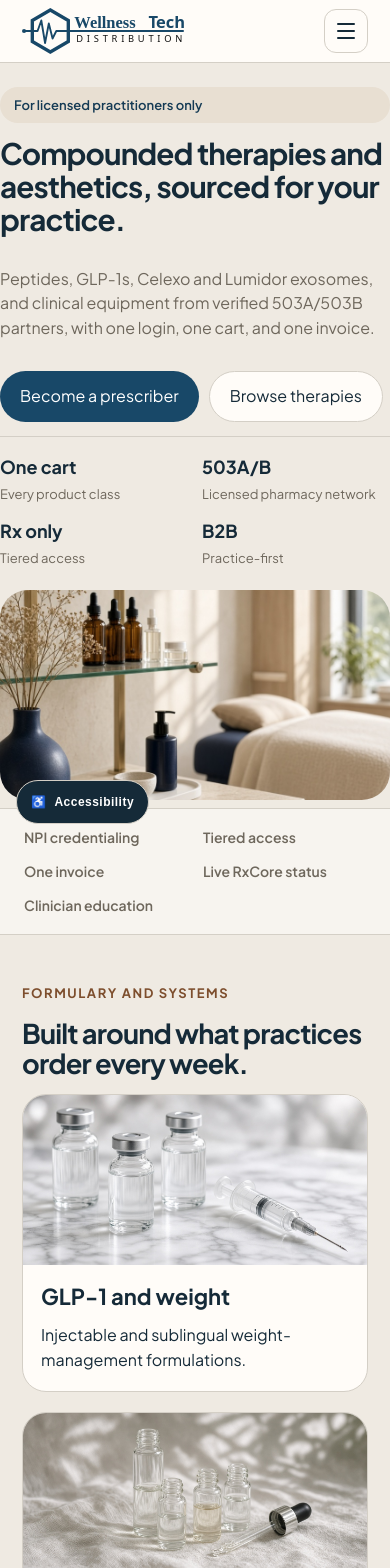
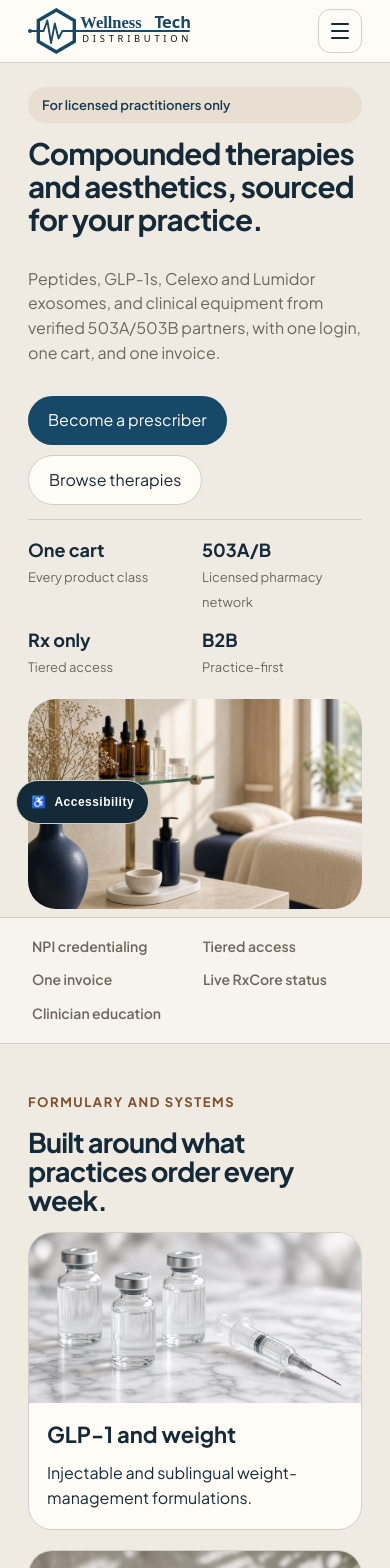
Before and after one commit to xsidious/wellnesstechdist, a Next.js app: page / in a window 390 px wide. Shown: the top 1568 px of the page. Built offline with nearby package versions, Linux system fonts and the light colour scheme.

Commit message:
Fix Wellness Tech side gutters wiped by section padding shorthand.
Keep horizontal wrap padding intact on hero, section, and band layouts.

```diff
--- a/src/app/globals.css
+++ b/src/app/globals.css
@@ -26,8 +26,9 @@ img { max-width: 100%; display: block; }
 .wrap {
   max-width: 1200px;
   margin: 0 auto;
-  padding-left: max(28px, env(safe-area-inset-left, 0px));
-  padding-right: max(28px, env(safe-area-inset-right, 0px));
+  /* Keep left/right as longhands so .hero/.section vertical shorthand cannot wipe gutters */
+  padding-left: max(40px, env(safe-area-inset-left, 0px));
+  padding-right: max(40px, env(safe-area-inset-right, 0px));
 }
 .nav { position: sticky; top: 0; z-index: 30; background: var(--card); border-bottom: 1px solid var(--line); }
 .nav-inner, .row, .split, .hero, .grid-3, .grid-2, .stats { display: flex; gap: 16px; }
@@ -45,7 +46,13 @@ button:disabled { opacity: 0.45; cursor: not-allowed; }
 .btn-accent { background: var(--accent); color: white; }
 .btn-accent:hover { background: var(--amber); }
 .btn-ghost { background: var(--card); color: var(--ink); border: 1px solid var(--line); }
-.hero { padding: 72px 0; align-items: center; justify-content: space-between; flex-wrap: wrap; }
+.hero {
+  padding-top: 72px;
+  padding-bottom: 72px;
+  align-items: center;
+  justify-content: space-between;
+  flex-wrap: wrap;
+}
 .hero-copy { max-width: 640px; flex: 1 1 420px; }
 .hero h1, .section h2, .panel h2 { letter-spacing: -.03em; line-height: 1.08; margin: 0; }
 .hero h1 { font-size: clamp(2.4rem, 4.4vw, 3.8rem); max-width: 640px; }
@@ -92,7 +99,7 @@ button:disabled { opacity: 0.45; cursor: not-allowed; }
 .rep img { width: 64px; height: 64px; border-radius: 16px; object-fit: cover; }
 .trust { background: var(--surface); border-top: 1px solid var(--line); border-bottom: 1px solid var(--line); }
 .trust .wrap { display: flex; justify-content: space-between; gap: 16px; flex-wrap: wrap; padding: 22px 24px; font-weight: 600; color: var(--muted); font-size: 14px; }
-.section { padding: 88px 0; }
+.section { padding-top: 88px; padding-bottom: 88px; }
 .grid-3, .grid-2 { display: grid; gap: 20px; }
 .grid-3 { grid-template-columns: repeat(auto-fit, minmax(240px, 1fr)); }
 .grid-2 { grid-template-columns: repeat(auto-fit, minmax(280px, 1fr)); }
@@ -100,7 +107,7 @@ button:disabled { opacity: 0.45; cursor: not-allowed; }
 .card { --card-pad: 28px; padding: var(--card-pad); background: var(--card); border: 1px solid var(--line); color: inherit; text-decoration: none; display: flex; flex-direction: column; gap: 10px; }
 .card.dark, .band { background: var(--navy); color: white; }
 .card b, .panel h2 { font-size: 26px; }
-.band { padding: 88px 0; }
+.band { padding-top: 88px; padding-bottom: 88px; }
 .dark-card { background: var(--brand-mid); border: 1px solid var(--brand-line); }
 .quick { display: flex; gap: 10px; flex-wrap: wrap; }
 .why { display: grid; grid-template-columns: repeat(auto-fit, minmax(280px, 1fr)); gap: 40px; align-items: center; }
@@ -109,7 +116,7 @@ label { display: flex; flex-direction: column; gap: 6px; font-size: 14px; font-w
 input, select, textarea { font: inherit; border: 1px solid var(--stone); border-radius: 12px; padding: 12px 14px; background: var(--card); color: var(--ink); }
 textarea { min-height: 90px; }
 .form { display: flex; flex-direction: column; gap: 14px; background: var(--surface); border-radius: 24px; padding: 24px; }
-.footer { background: var(--navy); color: #d4cfc6; padding: 64px 0 32px; }
+.footer { background: var(--navy); color: #d4cfc6; padding-top: 64px; padding-bottom: 32px; }
 .footer a { color: #d4cfc6; text-decoration: none; }
 .footer .grid-3 { margin-bottom: 28px; }
 .legal { border-top: 1px solid var(--brand-line); padding-top: 18px; display: flex; justify-content: space-between; gap: 12px; flex-wrap: wrap; font-size: 13px; }
@@ -151,14 +158,20 @@ textarea { min-height: 90px; }
 }
 @media (max-width: 800px) {
   .wrap {
-    padding-left: max(24px, env(safe-area-inset-left, 0px));
-    padding-right: max(24px, env(safe-area-inset-right, 0px));
+    padding-left: max(32px, env(safe-area-inset-left, 0px));
+    padding-right: max(32px, env(safe-area-inset-right, 0px));
   }
   h1, h2, h3, p { overflow-wrap: break-word; }
   .nav-inner { min-height: 0; padding: 8px 0; gap: 12px; }
   .nav .logo { height: 52px; }
   .logo-footer { height: 56px; }
-  .hero { flex-direction: column; align-items: stretch; padding: 32px 0 12px; gap: 20px; }
+  .hero {
+    flex-direction: column;
+    align-items: stretch;
+    padding-top: 32px;
+    padding-bottom: 12px;
+    gap: 20px;
+  }
   .hero > *, .hero-copy { width: 100%; max-width: none; flex: none; min-width: 0; }
   .hero-copy { gap: 14px; }
   .hero h1 { font-size: 2rem; line-height: 1.12; }
@@ -172,17 +185,19 @@ textarea { min-height: 90px; }
     gap: 12px 16px;
     padding-top: 18px;
     padding-bottom: 18px;
+    padding-left: max(32px, env(safe-area-inset-left, 0px));
+    padding-right: max(32px, env(safe-area-inset-right, 0px));
   }
-  .section { padding: 48px 0; }
-  .band { padding: 48px 0; }
-  .page-banner { padding: 28px 0 4px; }
+  .section { padding-top: 48px; padding-bottom: 48px; }
+  .band { padding-top: 48px; padding-bottom: 48px; }
+  .page-banner { padding-top: 28px; padding-bottom: 4px; }
   .page-banner-grid, .dash-grid, .why { grid-template-columns: 1fr; gap: 20px; }
   .card { --card-pad: 18px; }
   .card b, .panel h2 { font-size: 22px; }
   .panel { padding: 18px; border-radius: 22px; }
   .hero .row { width: 100%; flex-wrap: wrap; gap: 10px; }
   .hero .row .btn, .quick .btn, .dash-head .btn { min-height: 48px; }
-  .footer { padding: 40px 0 24px; }
+  .footer { padding-top: 40px; padding-bottom: 24px; }
   .legal { flex-direction: column; }
   .table { min-width: 560px; }
   input, select, textarea { font-size: 16px; }
@@ -213,15 +228,18 @@ textarea { min-height: 90px; }
 
 @media (max-width: 480px) {
   .wrap {
-    padding-left: max(22px, env(safe-area-inset-left, 0px));
-    padding-right: max(22px, env(safe-area-inset-right, 0px));
+    padding-left: max(28px, env(safe-area-inset-left, 0px));
+    padding-right: max(28px, env(safe-area-inset-right, 0px));
   }
   .nav .logo { height: 46px; }
-  .hero { padding: 24px 0 8px; }
+  .hero { padding-top: 24px; padding-bottom: 8px; }
   .hero h1 { font-size: 1.85rem; }
   .stats { gap: 12px 14px; }
   .main {
-    padding: 18px max(22px, env(safe-area-inset-right, 0px)) 24px max(22px, env(safe-area-inset-left, 0px));
+    padding-top: 18px;
+    padding-bottom: 24px;
+    padding-left: max(28px, env(safe-area-inset-left, 0px));
+    padding-right: max(28px, env(safe-area-inset-right, 0px));
   }
 }
 
```
